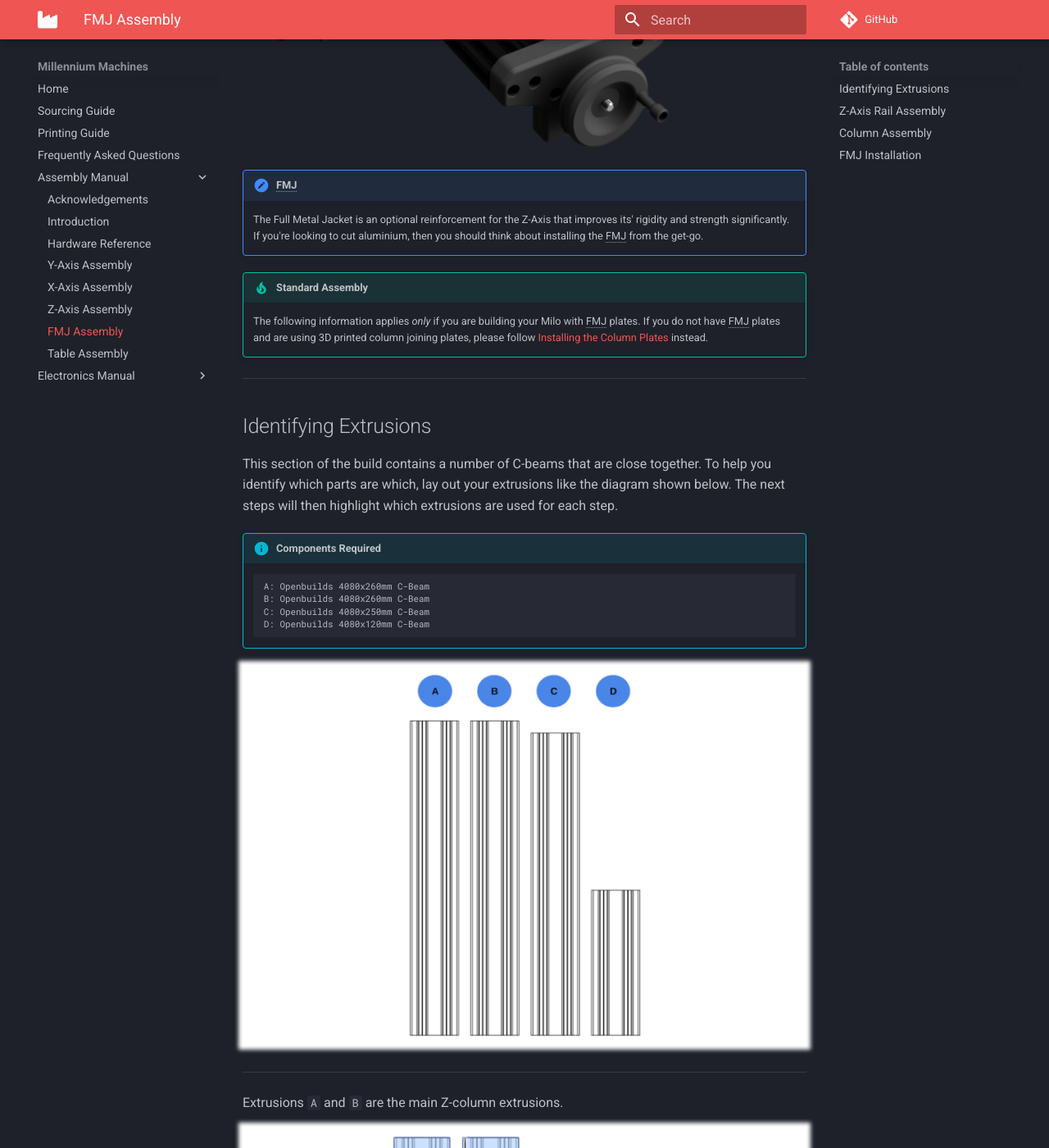
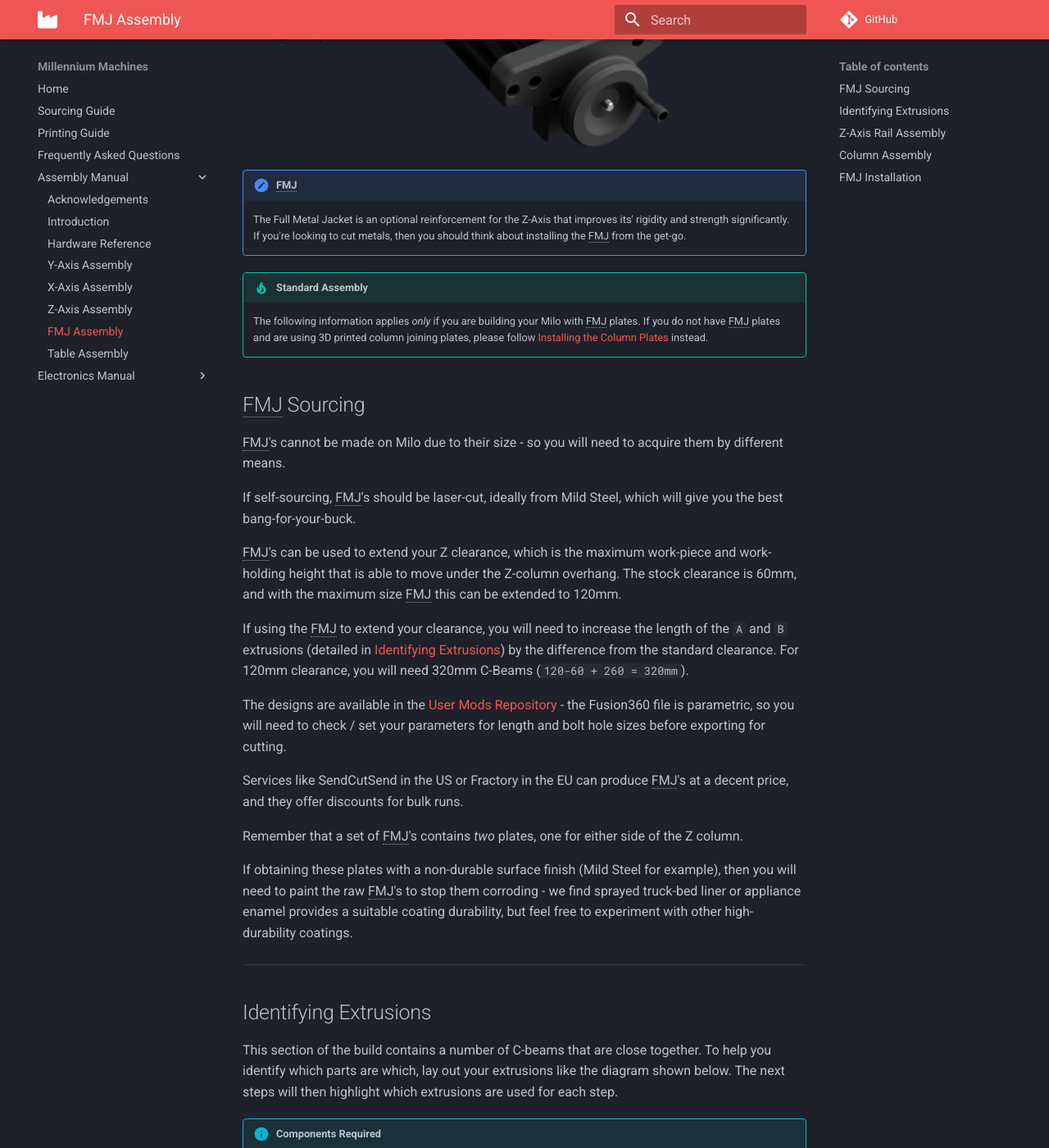
Before and after one commit to MillenniumMachines/Milo-v1.5, an MkDocs documentation site: the page built from docs/assembly_manual/chapters/fmj_assembly.md, in a window 1280 px wide and 1400 px high, scrolled down 907 px. Shown: the whole window at 82% size. Built offline with MkDocs 1.6.1 and Material for MkDocs 9.7.7, drawn with Linux system fonts in a browser that asks for light colours; comment, search, counter and statistics services are not loaded.

Commit message:
Add sourcing information for FMJ
Signed-off-by: Ben Agricola <ben+git@agrico.la>

````diff
--- a/docs/assembly_manual/chapters/fmj_assembly.md
+++ b/docs/assembly_manual/chapters/fmj_assembly.md
@@ -3,12 +3,31 @@
 ![](../img/fmj_assembly/fmj_assembly.png)
 
 !!! note "FMJ"
-    The Full Metal Jacket is an optional reinforcement for the Z-Axis that improves its' rigidity and strength significantly. If you're looking to cut aluminium, then you should think about installing the FMJ from the get-go.
+    The Full Metal Jacket is an optional reinforcement for the Z-Axis that improves its' rigidity and strength significantly. If you're looking to cut metals, then you should think about installing the FMJ from the get-go.
 
 !!! tip annotate "Standard Assembly"
     The following information applies _only_ if you are building your Milo with FMJ plates. If you do not have FMJ plates and are using 3D printed column joining plates, please follow [Installing the Column Plates](./z_axis_assembly.md#installing-the-column-plates) instead.
 
 *[FMJ]: Full Metal Jacket
+
+## FMJ Sourcing
+FMJ's cannot be made on Milo due to their size - so you will need to acquire them by different means.
+
+<!-- Check the [Sourcing Guide](../../bom/sourcing_guide.md) for FMJ kits. !-->
+
+If self-sourcing, FMJ's should be laser-cut, ideally from Mild Steel, which will give you the best bang-for-your-buck.
+
+FMJ's can be used to extend your Z clearance, which is the maximum work-piece and work-holding height that is able to move under the Z-column overhang. The stock clearance is 60mm, and with the maximum size FMJ this can be extended to 120mm.
+
+If using the FMJ to extend your clearance, you will need to increase the length of the `A` and `B` extrusions (detailed in [Identifying Extrusions](#identifying-extrusions)) by the difference from the standard clearance. For 120mm clearance, you will need 320mm C-Beams (`120-60 + 260 = 320mm`).
+
+The designs are available in the [User Mods Repository](https://github.com/MillenniumMachines/UserMods/tree/main/Millennium-Milo-V1.5-MODS/Techmorphic/Techmorphic-FMJ-para-plates) - the Fusion360 file is parametric, so you will need to check / set your parameters for length and bolt hole sizes before exporting for cutting.
+
+Services like SendCutSend in the US or Fractory in the EU can produce FMJ's at a decent price, and they offer discounts for bulk runs.
+
+Remember that a set of FMJ's contains _two_ plates, one for either side of the Z column.
+
+If obtaining these plates with a non-durable surface finish (Mild Steel for example), then you will need to  paint the raw FMJ's to stop them corroding - we find sprayed truck-bed liner or appliance enamel provides a suitable coating durability, but feel free to experiment with other high-durability coatings.
 
 ---
 
@@ -92,7 +111,7 @@
     32 x M5x12mm BHCS
     2 x FMJ Plate (1)
     ```
-1. :material-factory: If self-sourcing, FMJ Plates should be laser-cut from mild steel - this will give you the best bang-for-your-buck. You will need to spray or paint the raw FMJ's to stop them corroding - we find truck-bed liner and appliance enamel provide a suitable coating durability. They can also be milled from Aluminium or Steel but this will increase the cost significantly.
+1. :material-factory: See [FMJ Sourcing](#fmj-sourcing) above.
 
 !!! warning
     If your FMJ plates are thicker than 6mm, you may need to use longer M5 BHCS to engage enough thread in the T-Nuts on the column. For example - if your FMJ is 8mm thick, you should use M5x14mm BHCS instead of 12mm.
````
